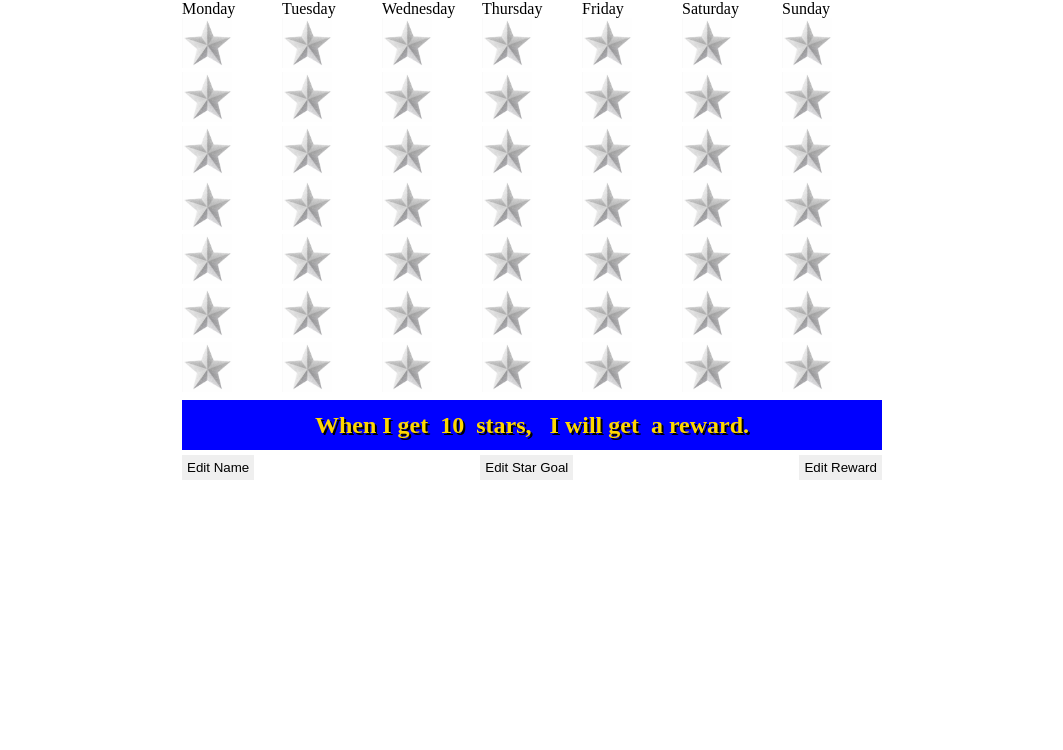
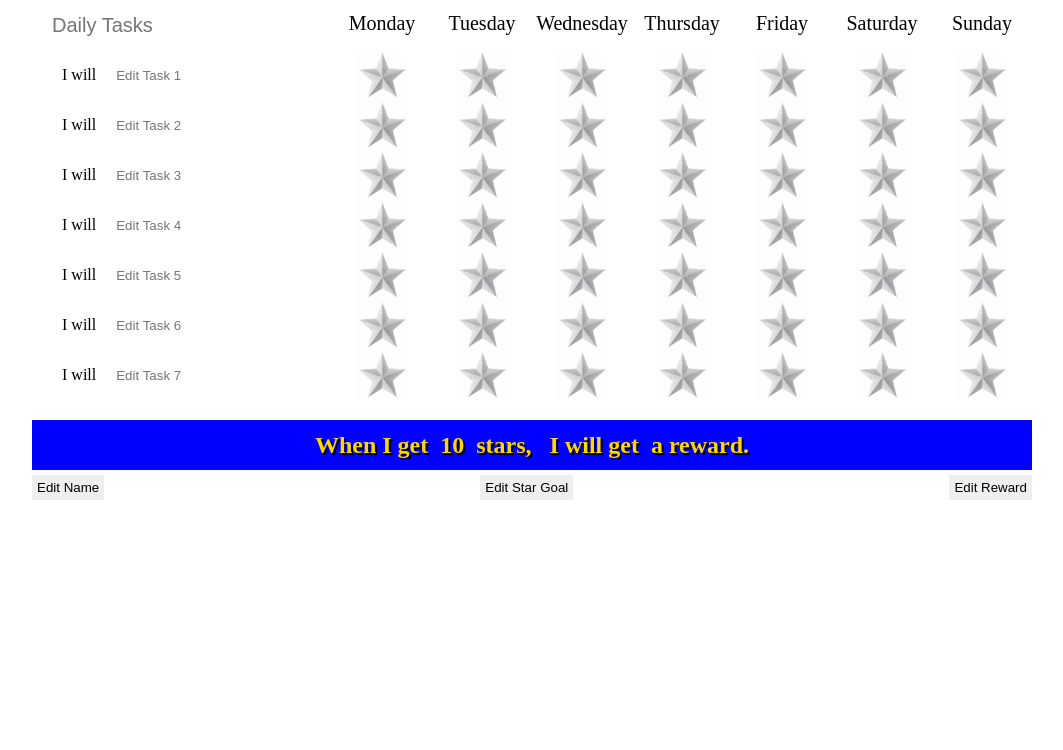
Before and after one commit to greenej89/StarChart, a plain HTML site: page index.html in a window 1280 px wide. Shown: the part 50-800 px from the top of the page, without its empty margins (108-1171 px from the left). Drawn offline with Linux system fonts and the light colour scheme.

Commit message:
Updated index.html and style.css, added task list

```diff
--- a/index.html
+++ b/index.html
@@ -9,16 +9,27 @@
     <title>Super Stars</title>
 </head>
 <body>
-    <div id="header">
-
-    </div>
+    <div id="header"></div>
     <div id="main">
     <div id="page-title">
         <h1><span id="name">Jessica</span>'s Daily Stars</h1>
     </div>
     <div class="stars-container">
+        <div class="sidebar">
+            <!-- <h2 id="daily-tasks" class="col-header">Daily Tasks</h2> -->
+            <form id="task-list" action="/process" method="post">
+                <input type="text" id="daily-tasks" name="task-header" class="col-header" placeholder = "Daily Tasks"><br>
+                <label for="task-1">I will</label><input type="text" id="task-1" name="task1" class="task" placeholder = "Edit Task 1"><br>
+                <label for="task-2">I will</label><input type="text" id="task-2" name="task2" class="task" placeholder = "Edit Task 2"><br>
+                <label for="task-3">I will</label><input type="text" id="task-3" name="task3" class="task" placeholder = "Edit Task 3"><br>
+                <label for="task-4">I will</label><input type="text" id="task-4" name="task4" class="task" placeholder = "Edit Task 4"><br>
+                <label for="task-5">I will</label><input type="text" id="task-5" name="task5" class="task" placeholder = "Edit Task 5"><br>
+                <label for="task-6">I will</label><input type="text" id="task-6" name="task6" class="task" placeholder = "Edit Task 6"><br>
+                <label for="task-7">I will</label><input type="text" id="task-7" name="task7" class="task" placeholder = "Edit Task 7">
+            </form>
+        </div>
         <div id ="col-1" class="col">
-                <p class="day">Monday</p>
+            <p class="col-header">Monday</p>
             <img class="star" src="./assets/gray-star.png" alt="star" onclick="awardStar(this)">
             <img class="star" src="./assets/gray-star.png" alt="star" onclick="awardStar(this)">
             <img class="star" src="./assets/gray-star.png" alt="star" onclick="awardStar(this)">
@@ -28,7 +39,7 @@
             <img class="star" src="./assets/gray-star.png" alt="star" onclick="awardStar(this)">
         </div>
         <div id="col-2" class="col">
-                <p class="day">Tuesday</p>
+            <p class="col-header">Tuesday</p>
             <img class="star" src="./assets/gray-star.png" alt="star" onclick="awardStar(this)">
             <img class="star" src="./assets/gray-star.png" alt="star" onclick="awardStar(this)">
             <img class="star" src="./assets/gray-star.png" alt="star" onclick="awardStar(this)">
@@ -38,7 +49,7 @@
             <img class="star" src="./assets/gray-star.png" alt="star" onclick="awardStar(this)">
         </div>
         <div id="col-3" class="col">
-                <p class="day">Wednesday</p>
+            <p class="col-header">Wednesday</p>
             <img class="star" src="./assets/gray-star.png" alt="star" onclick="awardStar(this)">
             <img class="star" src="./assets/gray-star.png" alt="star" onclick="awardStar(this)">
             <img class="star" src="./assets/gray-star.png" alt="star" onclick="awardStar(this)">
@@ -48,7 +59,7 @@
             <img class="star" src="./assets/gray-star.png" alt="star" onclick="awardStar(this)">
         </div>
         <div id="col-4" class="col">
-                <p class="day">Thursday</p>
+            <p class="col-header">Thursday</p>
             <img class="star" src="./assets/gray-star.png" alt="star" onclick="awardStar(this)">
             <img class="star" src="./assets/gray-star.png" alt="star" onclick="awardStar(this)">
             <img class="star" src="./assets/gray-star.png" alt="star" onclick="awardStar(this)">
@@ -58,7 +69,7 @@
             <img class="star" src="./assets/gray-star.png" alt="star" onclick="awardStar(this)">
         </div>
         <div id="col-5" class="col">
-                <p class="day">Friday</p>
+            <p class="col-header">Friday</p>
             <img class="star" src="./assets/gray-star.png" alt="star" onclick="awardStar(this)">
             <img class="star" src="./assets/gray-star.png" alt="star" onclick="awardStar(this)">
             <img class="star" src="./assets/gray-star.png" alt="star" onclick="awardStar(this)">
@@ -68,7 +79,7 @@
             <img class="star" src="./assets/gray-star.png" alt="star" onclick="awardStar(this)">
         </div>
         <div id="col-6" class="col">
-                <p class="day">Saturday</p>
+            <p class="col-header">Saturday</p>
             <img class="star" src="./assets/gray-star.png" alt="star" onclick="awardStar(this)">
             <img class="star" src="./assets/gray-star.png" alt="star" onclick="awardStar(this)">
             <img class="star" src="./assets/gray-star.png" alt="star" onclick="awardStar(this)">
@@ -78,7 +89,7 @@
             <img class="star" src="./assets/gray-star.png" alt="star" onclick="awardStar(this)">
         </div>
         <div id="col-7" class="col">
-                <p class="day">Sunday</p>
+            <p class="col-header">Sunday</p>
             <img class="star" src="./assets/gray-star.png" alt="star" onclick="awardStar(this)">
             <img class="star" src="./assets/gray-star.png" alt="star" onclick="awardStar(this)">
             <img class="star" src="./assets/gray-star.png" alt="star" onclick="awardStar(this)">
--- a/style.css
+++ b/style.css
@@ -1,12 +1,14 @@
 * {
     margin: 0px;
     border: 0px;
+    padding: 0px;
+    box-sizing: border-box;
 }
 
 #main {
     margin: 0px auto;
     background-color: white;
-    width: 700px;
+    width: 1000px;
 }
 
 /* a {
@@ -22,6 +24,7 @@
     justify-content: center;
     align-items: center;
 }
+
 
 #footer, #reward, #reward-text {
     background-color: blue;
@@ -40,11 +43,50 @@ button {
     margin-top: 5px;
 }
 
+
+
+/* Format columns in star container */
+.stars-container {
+    display: flex;  /* Create columns */
+    height: 420px;
+}
+.sidebar {
+    flex: 3;
+}
+.col {
+    flex: 1;
+    display: flex;
+    flex-direction: column;
+    align-items: center;
+}
+.col-header {
+    height: 50px;
+    text-align: center;
+    padding: 12px 0px;
+    font-size: 20px;
+}
+#daily-tasks {
+    text-align: left;
+}
+
+
+#task-list {
+    list-style: none;
+}
+#task-list label {
+    /* background-color: aqua; */
+    display: inline-block;
+    padding-left: 30px;
+}
+#task-list input {
+    margin-left: 10px;
+    padding: 0px 10px;
+    /* background-color: lime; */
+    height: 50px;
+    width: 200px;
+}
+
 .star {
     width: 50px;
     height: 50px;
 }
-.stars-container {
-    display: flex;  /* Create columns */
-    height: 400px;
-}
```
Lines whose indentation alone changed are shown as unchanged.
